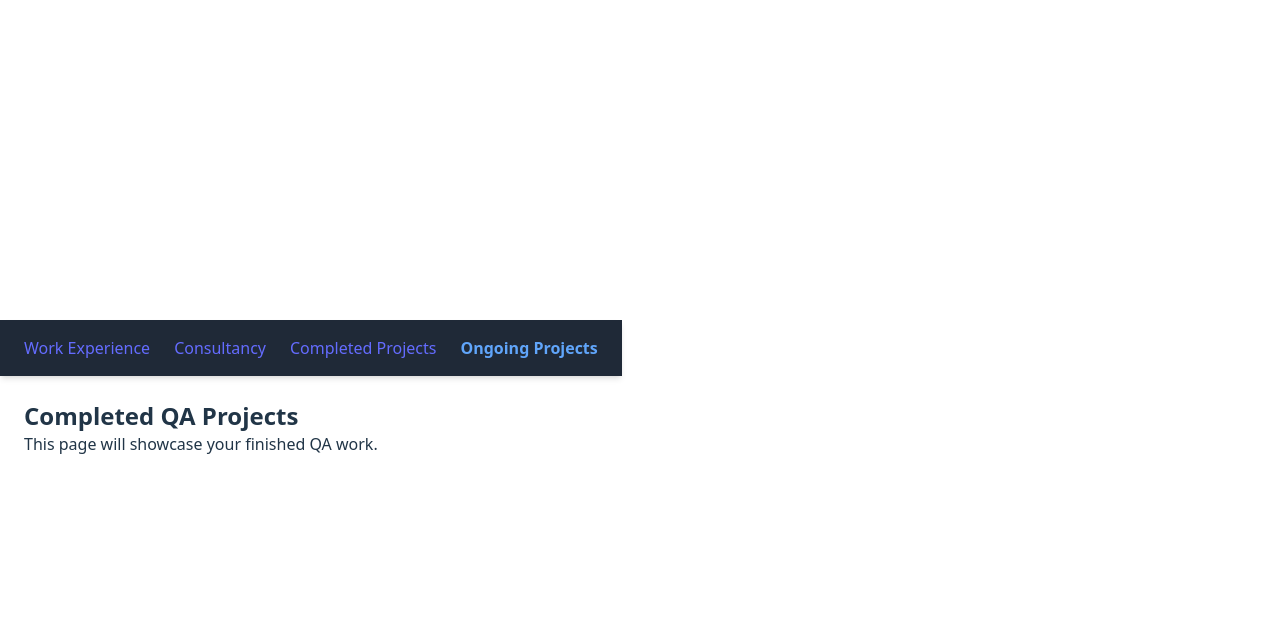
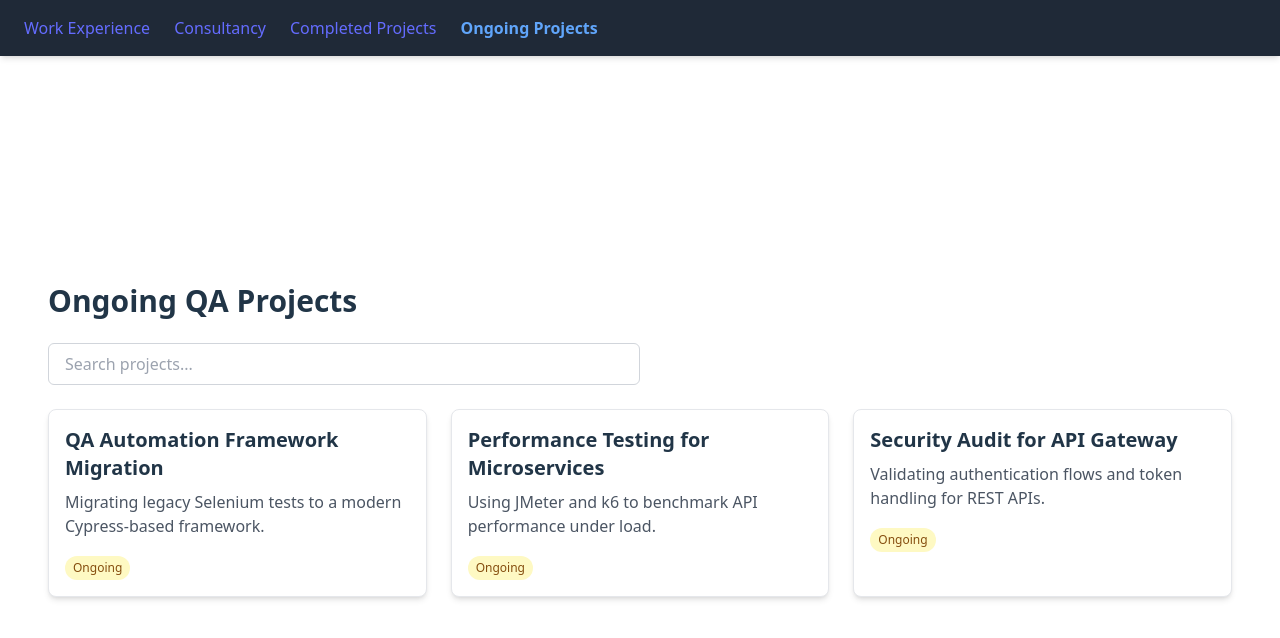
Before and after one commit to FelisterPaul/My-portfolio, a React (Vite) app in the folder client/: page /ongoing-projects in a window 1280 px wide. Shown: the top 638 px of the page. Built offline with nearby package versions, Linux system fonts and the light colour scheme.

Commit message:
add content

```diff
--- a/client/src/App.jsx
+++ b/client/src/App.jsx
@@ -9,7 +9,7 @@ function App() {
   return (
     <>
       <NavBar />
-      <div className="p-6">
+      <div className="pt-20 px-6">
         <Routes>
           <Route path="/" element={<WorkExperience />} />
           <Route path="/consultancy" element={<Consultancy />} />
--- a/client/src/components/NavBar.jsx
+++ b/client/src/components/NavBar.jsx
@@ -2,7 +2,7 @@ import { NavLink } from 'react-router-dom';
 
 export default function NavBar() {
   return (
-    <nav className="bg-gray-800 text-white px-6 py-4 flex gap-6 shadow-md">
+    <nav className="fixed top-0 left-0 w-full bg-gray-800 text-white px-6 py-4 flex gap-6 shadow-md z-50">
       <NavLink
         to="/"
         className={({ isActive }) =>
--- /dev/null
+++ b/client/src/components/ProjectCard.jsx
@@ -0,0 +1,17 @@
+export default function ProjectCard({ title, description, status }) {
+  return (
+    <div className="bg-white dark:bg-gray-800 rounded-lg shadow-md p-4 border border-gray-200 dark:border-gray-700">
+      <h2 className="text-xl font-semibold mb-2">{title}</h2>
+      <p className="text-gray-600 dark:text-gray-300 mb-4">{description}</p>
+      <span className={`inline-block px-2 py-1 text-xs font-medium rounded-full ${
+        status === 'Completed'
+          ? 'bg-green-100 text-green-800'
+          : status === 'Ongoing'
+          ? 'bg-yellow-100 text-yellow-800'
+          : 'bg-gray-100 text-gray-800'
+      }`}>
+        {status}
+      </span>
+    </div>
+  );
+}
--- a/client/src/routes/CompletedProjects.jsx
+++ b/client/src/routes/CompletedProjects.jsx
@@ -1,11 +1,40 @@
+import ProjectCard from '../components/ProjectCard.jsx';
+
+const completedProjects = [
+  {
+    id: 1,
+    title: "E-Commerce Checkout Testing",
+    description: "Performed end-to-end testing on payment workflows and cart functionality.",
+    status: "Completed",
+  },
+  {
+    id: 2,
+    title: "API Regression Suite",
+    description: "Built automated regression tests for RESTful APIs using Postman and REST Assured.",
+    status: "Completed",
+  },
+  {
+    id: 3,
+    title: "Mobile App QA Audit",
+    description: "Led QA audit for Android/iOS app, focusing on usability and performance.",
+    status: "Completed",
+  },
+];
+
 export default function CompletedProjects() {
   return (
-    <div>
-      <h1 className="text-2xl font-bold">Completed QA Projects</h1>
-      <p>
-Auto-Billing Project
-
-This was a project implemented for subscription license</p>
+    <div className="p-6">
+      <h1 className="text-3xl font-bold mb-6">Completed QA Projects</h1>
+      <div className="grid grid-cols-1 md:grid-cols-2 lg:grid-cols-3 gap-6">
+        {completedProjects.map((project) => (
+          <ProjectCard
+            key={project.id}
+            title={project.title}
+            description={project.description}
+            status={project.status}
+          />
+        ))}
+      </div>
     </div>
   );
 }
--- a/client/src/routes/OngoingProjects.jsx
+++ b/client/src/routes/OngoingProjects.jsx
@@ -1,8 +1,61 @@
-export default function CompletedProjects() {
+import { useState } from 'react';
+import ProjectCard from '../components/ProjectCard.jsx';
+
+const ongoingProjects = [
+  {
+    id: 1,
+    title: "QA Automation Framework Migration",
+    description: "Migrating legacy Selenium tests to a modern Cypress-based framework.",
+    status: "Ongoing",
+  },
+  {
+    id: 2,
+    title: "Performance Testing for Microservices",
+    description: "Using JMeter and k6 to benchmark API performance under load.",
+    status: "Ongoing",
+  },
+  {
+    id: 3,
+    title: "Security Audit for API Gateway",
+    description: "Validating authentication flows and token handling for REST APIs.",
+    status: "Ongoing",
+  },
+];
+
+export default function OngoingProjects() {
+  const [searchTerm, setSearchTerm] = useState('');
+
+  const filteredProjects = ongoingProjects.filter((project) =>
+    project.title.toLowerCase().includes(searchTerm.toLowerCase()) ||
+    project.description.toLowerCase().includes(searchTerm.toLowerCase())
+  );
+
   return (
-    <div>
-      <h1 className="text-2xl font-bold">Completed QA Projects</h1>
-      <p>This page will showcase your finished QA work.</p>
+    <div className="p-6">
+      <h1 className="text-3xl font-bold mb-6">Ongoing QA Projects</h1>
+
+      <input
+        type="text"
+        placeholder="Search projects..."
+        value={searchTerm}
+        onChange={(e) => setSearchTerm(e.target.value)}
+        className="mb-6 w-full md:w-1/2 px-4 py-2 border border-gray-300 rounded-md focus:outline-none focus:ring-2 focus:ring-blue-500"
+      />
+
+      {filteredProjects.length > 0 ? (
+        <div className="grid grid-cols-1 md:grid-cols-2 lg:grid-cols-3 gap-6">
+          {filteredProjects.map((project) => (
+            <ProjectCard
+              key={project.id}
+              title={project.title}
+              description={project.description}
+              status={project.status}
+            />
+          ))}
+        </div>
+      ) : (
+        <p className="text-gray-500">No projects match your search.</p>
+      )}
     </div>
   );
 }
```
